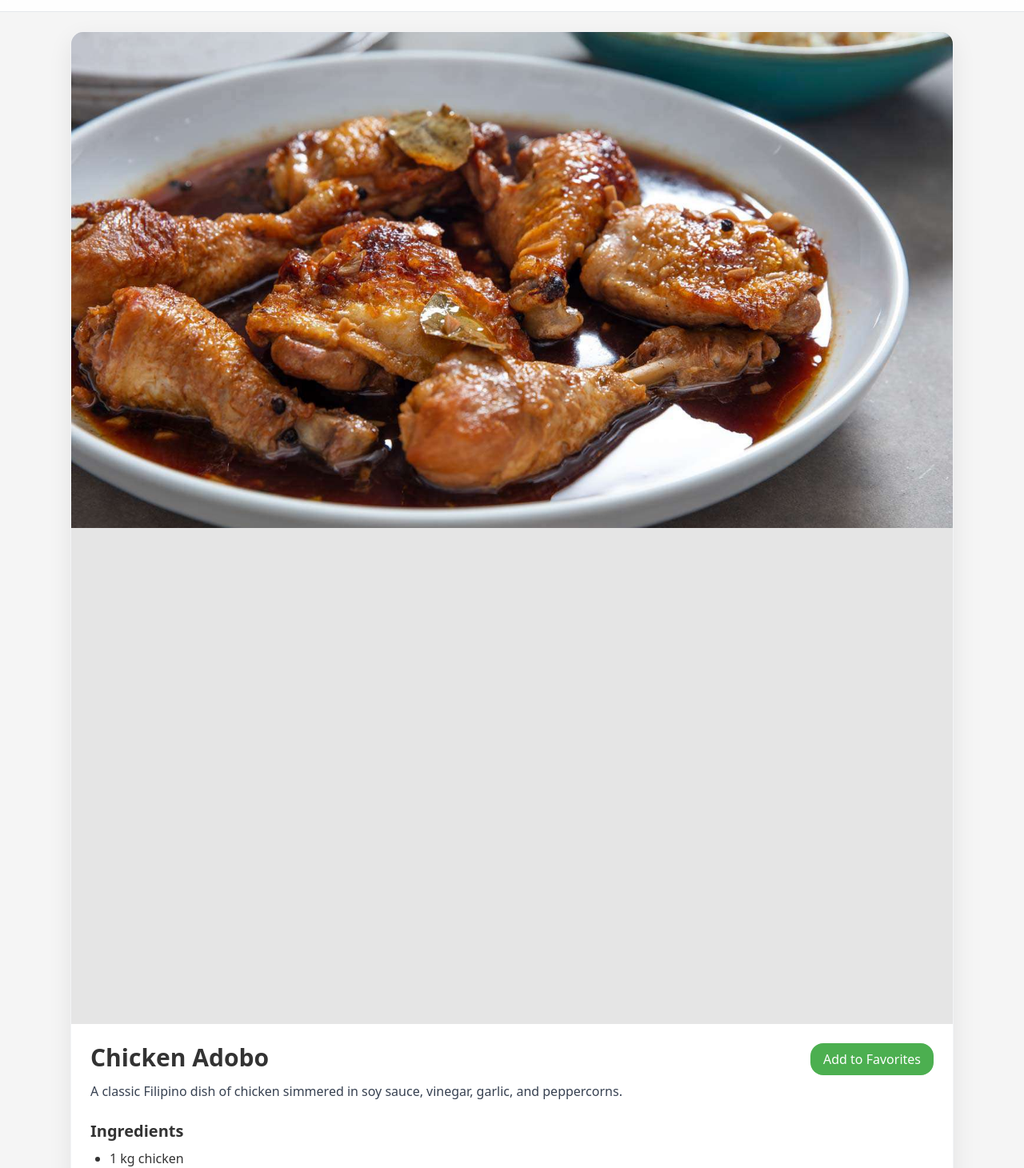
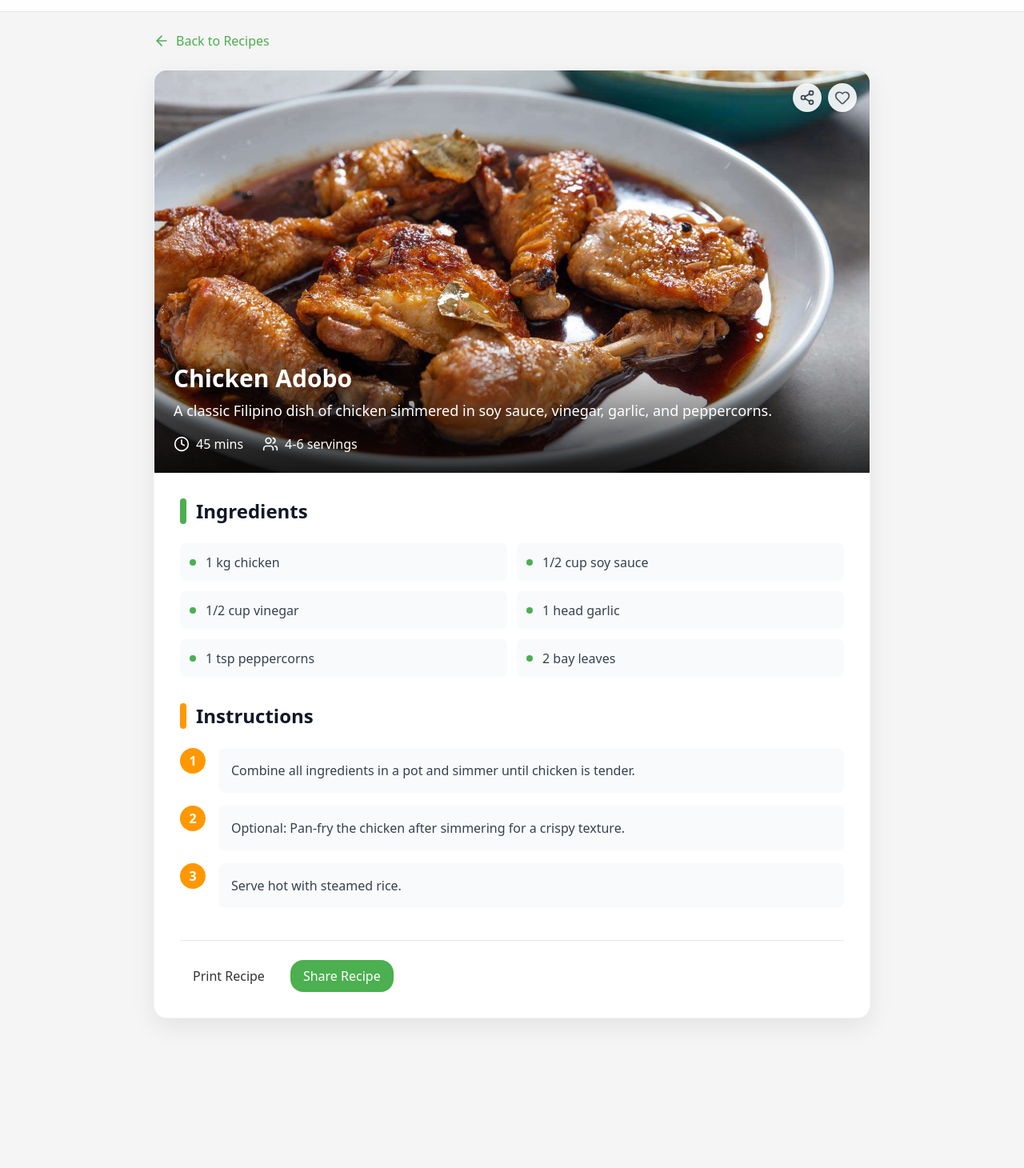
Before and after one commit to luisantonioj/pinoy-recipe-finder, a React (Vite) app: page /recipe/1 in a window 1280 px wide. Shown: the part 54-1514 px from the top of the page at 80% size. After the commit the page ends 1399 px from the top, so only its background shows below. Built offline with nearby package versions, Linux system fonts and the light colour scheme.

Commit message:
improve recipe detail ui

```diff
--- a/src/pages/RecipeDetail.jsx
+++ b/src/pages/RecipeDetail.jsx
@@ -1,15 +1,30 @@
 import { useParams } from 'react-router-dom'
 import recipes from '../data/recipes.json'
 import { useFavorites } from '../contexts/FavoritesContext.jsx'
+import { Heart, Clock, Users, ArrowLeft, Share2 } from 'lucide-react'
+import { useState } from 'react'
+import { Link } from 'react-router-dom'
 
 export default function RecipeDetail(){
   const { id } = useParams()
   const recipe = recipes.find(r => String(r.id) === String(id))
   const { isFavorite, addFavorite, removeFavorite } = useFavorites()
   const fav = isFavorite(recipe?.id)
+  const [imageError, setImageError] = useState(false)
 
   if (!recipe) {
-    return <div className="p-8 card">Recipe not found.</div>
+    return (
+      <div className="min-h-screen flex items-center justify-center p-8">
+        <div className="card p-8 text-center max-w-md">
+          <h2 className="text-2xl font-bold text-gray-800 mb-4">Recipe Not Found</h2>
+          <p className="text-gray-600 mb-6">Sorry, we couldn't find the recipe you're looking for.</p>
+          <Link to="/" className="btn btn-primary inline-flex items-center gap-2">
+            <ArrowLeft className="h-4 w-4" />
+            Back to Recipes
+          </Link>
+        </div>
+      </div>
+    )
   }
 
   const toggleFav = () => {
@@ -17,49 +32,151 @@ export default function RecipeDetail(){
     else addFavorite(recipe.id)
   }
 
+  const handleImageError = (e) => {
+    e.currentTarget.style.display = 'none'
+    setImageError(true)
+  }
+
+  const shareRecipe = async () => {
+    if (navigator.share) {
+      try {
+        await navigator.share({
+          title: recipe.name,
+          text: recipe.description,
+          url: window.location.href,
+        })
+      } catch (error) {
+        console.log('Error sharing:', error)
+      }
+    } else {
+      // Fallback: copy to clipboard
+      navigator.clipboard.writeText(window.location.href)
+        .then(() => alert('Link copied to clipboard!'))
+        .catch(err => console.error('Could not copy text: ', err))
+    }
+  }
+
   return (
-    <article className="card overflow-hidden">
-      <div className="aspect-video bg-neutral-200">
+    <div className="max-w-4xl mx-auto pb-12">
+      {/* Back button */}
+      <Link
+        to="/"
+        className="inline-flex items-center gap-2 text-primary hover:text-primary/80 mb-6 transition-colors"
+      >
+        <ArrowLeft className="h-5 w-5" />
+        Back to Recipes
+      </Link>
+
+      <article className="card overflow-hidden rounded-2xl shadow-sm border border-gray-100">
+        {/* Recipe image with overlay */}
+        <div className="relative aspect-video bg-gradient-to-br from-neutral-100 to-neutral-200">
+          {!imageError ? (
             <img
               src={recipe.image}
               alt={recipe.name}
-          onError={(e)=>{ e.currentTarget.style.display='none' }}
+              onError={handleImageError}
               className="w-full h-full object-cover"
             />
-        <div className="w-full h-full flex items-center justify-center bg-neutral-200">
-          <span className="sr-only">Image for {recipe.name}</span>
+          ) : (
+            <div className="w-full h-full flex flex-col items-center justify-center bg-gradient-to-br from-neutral-100 to-neutral-200 p-4">
+              <div className="w-16 h-16 mb-4 rounded-full bg-neutral-300 flex items-center justify-center">
+                <span className="text-4xl">🍳</span>
+              </div>
+              <span className="text-neutral-500">No image available</span>
+            </div>
+          )}
+
+          {/* Action buttons */}
+          <div className="absolute top-4 right-4 flex gap-2">
+            <button
+              onClick={shareRecipe}
+              className="p-2 bg-white/90 backdrop-blur-sm rounded-full shadow-md hover:scale-110 transition-transform focus-ring"
+              aria-label="Share recipe"
+            >
+              <Share2 className="h-5 w-5 text-gray-700" />
+            </button>
+            <button
+              onClick={toggleFav}
+              className="p-2 bg-white/90 backdrop-blur-sm rounded-full shadow-md hover:scale-110 transition-transform focus-ring"
+              aria-pressed={fav}
+              aria-label={fav ? 'Remove from favorites' : 'Add to favorites'}
+            >
+              <Heart className={`h-5 w-5 ${fav ? "fill-red-500 text-red-500" : "text-gray-600"}`} />
+            </button>
+          </div>
+
+          {/* Recipe metadata overlay */}
+          <div className="absolute bottom-0 left-0 right-0 bg-gradient-to-t from-black/80 to-transparent p-6 text-white">
+            <h1 className="text-3xl font-bold mb-2">{recipe.name}</h1>
+            <p className="text-lg mb-4">{recipe.description}</p>
+
+            <div className="flex flex-wrap gap-6">
+              <div className="flex items-center gap-2">
+                <Clock className="h-5 w-5" />
+                <span>{recipe.cookTime}</span>
+              </div>
+              <div className="flex items-center gap-2">
+                <Users className="h-5 w-5" />
+                <span>{recipe.servings} servings</span>
+              </div>
+            </div>
           </div>
         </div>
 
-      <div className="p-4 sm:p-6">
-        <div className="flex items-start justify-between gap-4">
-          <h1 className="text-2xl sm:text-3xl font-bold">{recipe.name}</h1>
-          <button
-            onClick={toggleFav}
-            className={fav ? 'btn badge-danger' : 'btn-primary'}
-            aria-pressed={fav}
-            aria-label={fav ? 'Remove from favorites' : 'Add to favorites'}
-          >
-            {fav ? 'Remove from Favorites' : 'Add to Favorites'}
-          </button>
+        <div className="p-6 sm:p-8">
+          {/* Ingredients section */}
+          <section className="mb-8">
+            <div className="flex items-center gap-3 mb-6">
+              <div className="h-8 w-2 bg-primary rounded-full"></div>
+              <h2 className="text-2xl font-bold text-gray-900">Ingredients</h2>
             </div>
-
-        <p className="mt-2 text-gray-700">{recipe.description}</p>
-
-        <section className="mt-6">
-          <h2 className="text-xl font-semibold mb-2">Ingredients</h2>
-          <ul className="list-disc pl-6 space-y-1">
-            {recipe.ingredients.map((ing, i) => <li key={i}>{ing}</li>)}
+            <ul className="grid grid-cols-1 md:grid-cols-2 gap-3">
+              {recipe.ingredients.map((ing, i) => (
+                <li key={i} className="flex items-start gap-3 p-3 bg-gray-50 rounded-lg">
+                  <div className="h-2 w-2 mt-2 bg-primary rounded-full flex-shrink-0"></div>
+                  <span className="text-gray-700">{ing}</span>
+                </li>
+              ))}
             </ul>
           </section>
 
-        <section className="mt-6">
-          <h2 className="text-xl font-semibold mb-2">Instructions</h2>
-          <ol className="list-decimal pl-6 space-y-2">
-            {recipe.instructions.map((step, i) => <li key={i}>{step}</li>)}
+          {/* Instructions section */}
+          <section>
+            <div className="flex items-center gap-3 mb-6">
+              <div className="h-8 w-2 bg-accent rounded-full"></div>
+              <h2 className="text-2xl font-bold text-gray-900">Instructions</h2>
+            </div>
+            <ol className="space-y-4">
+              {recipe.instructions.map((step, i) => (
+                <li key={i} className="flex gap-4">
+                  <div className="flex-shrink-0 h-8 w-8 rounded-full bg-accent text-white flex items-center justify-center font-bold">
+                    {i + 1}
+                  </div>
+                  <div className="bg-gray-50 p-4 rounded-lg flex-1">
+                    <p className="text-gray-700">{step}</p>
+                  </div>
+                </li>
+              ))}
             </ol>
           </section>
+
+          {/* Print/Share buttons at bottom */}
+          <div className="mt-10 pt-6 border-t border-gray-200 flex flex-wrap gap-4">
+            <button
+              onClick={() => window.print()}
+              className="btn btn-ghost"
+            >
+              Print Recipe
+            </button>
+            <button
+              onClick={shareRecipe}
+              className="btn btn-primary"
+            >
+              Share Recipe
+            </button>
+          </div>
         </div>
       </article>
+    </div>
   )
 }
```
Lines whose indentation alone changed are shown as unchanged.
